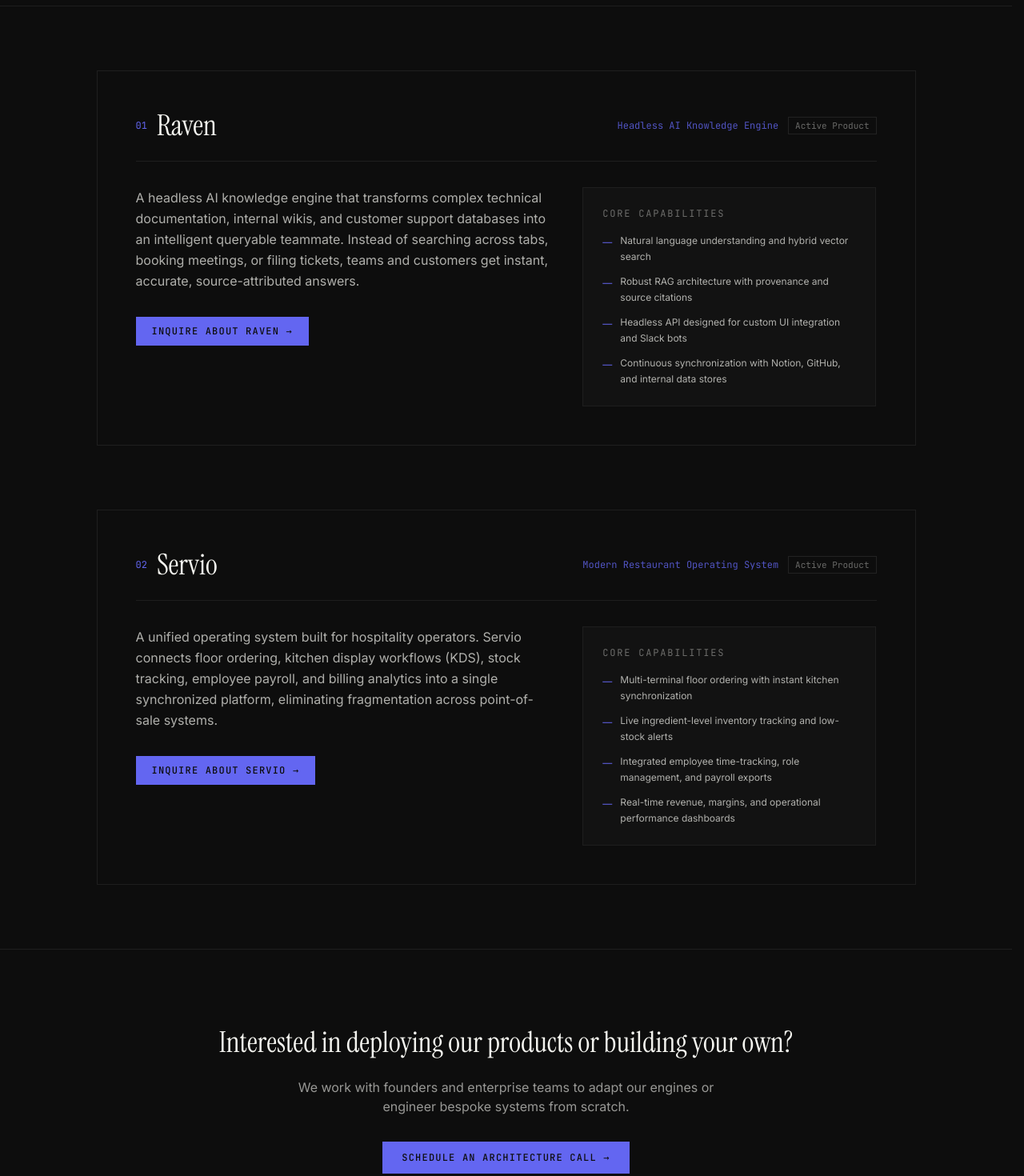
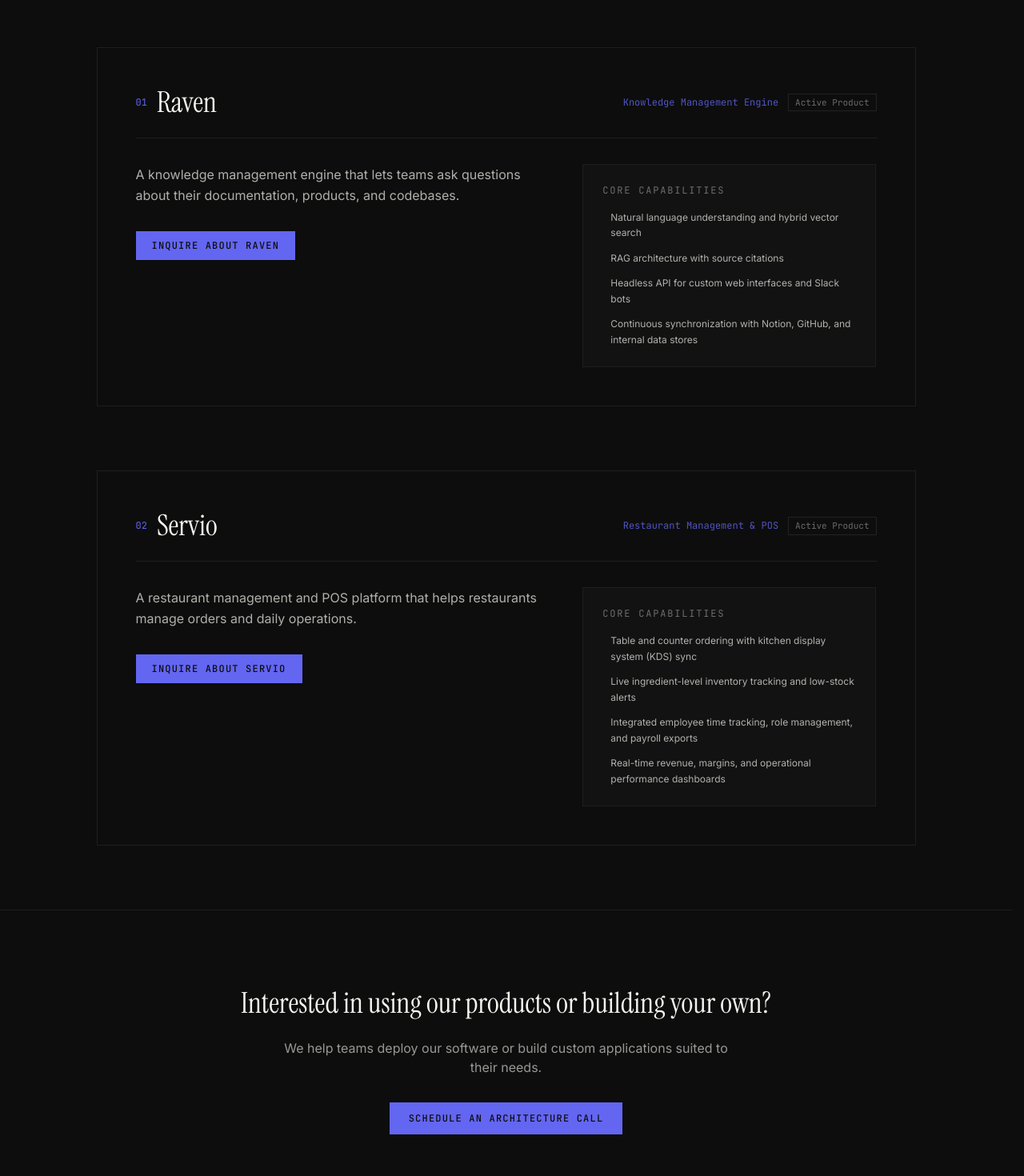
Before and after one commit to zuolabx/zuolab-website, a Next.js app: page /products in a window 1280 px wide. Shown: the part 520-1990 px from the top of the page at 80% size. Built offline with nearby package versions, Linux system fonts and the light colour scheme; a web font is replaced by a local one.

Commit message:
refactor(products): update product copy and metadata

```diff
--- a/src/app/products/page.tsx
+++ b/src/app/products/page.tsx
@@ -3,22 +3,22 @@
 import { SectionLabel } from "@/components/ui/section-label";
 
 export const metadata = {
-  title: "Products — ZuoLabs",
+  title: "Products | ZuoLabs",
   description:
-    "Software products engineered and operated by ZuoLabs — Raven AI Knowledge Engine and Servio Restaurant Operating System.",
+    "Software products built and maintained by ZuoLabs, including Raven and Servio.",
 };
 
 const products = [
   {
     num: "01",
     name: "Raven",
-    tagline: "Headless AI Knowledge Engine",
+    tagline: "Knowledge Management Engine",
     description:
-      "A headless AI knowledge engine that transforms complex technical documentation, internal wikis, and customer support databases into an intelligent queryable teammate. Instead of searching across tabs, booking meetings, or filing tickets, teams and customers get instant, accurate, source-attributed answers.",
+      "A knowledge management engine that lets teams ask questions about their documentation, products, and codebases.",
     capabilities: [
       "Natural language understanding and hybrid vector search",
-      "Robust RAG architecture with provenance and source citations",
-      "Headless API designed for custom UI integration and Slack bots",
+      "RAG architecture with source citations",
+      "Headless API for custom web interfaces and Slack bots",
       "Continuous synchronization with Notion, GitHub, and internal data stores",
     ],
     status: "Active Product",
@@ -26,13 +26,13 @@
   {
     num: "02",
     name: "Servio",
-    tagline: "Modern Restaurant Operating System",
+    tagline: "Restaurant Management & POS",
     description:
-      "A unified operating system built for hospitality operators. Servio connects floor ordering, kitchen display workflows (KDS), stock tracking, employee payroll, and billing analytics into a single synchronized platform, eliminating fragmentation across point-of-sale systems.",
+      "A restaurant management and POS platform that helps restaurants manage orders and daily operations.",
     capabilities: [
-      "Multi-terminal floor ordering with instant kitchen synchronization",
+      "Table and counter ordering with kitchen display system (KDS) sync",
       "Live ingredient-level inventory tracking and low-stock alerts",
-      "Integrated employee time-tracking, role management, and payroll exports",
+      "Integrated employee time tracking, role management, and payroll exports",
       "Real-time revenue, margins, and operational performance dashboards",
     ],
     status: "Active Product",
@@ -56,8 +56,8 @@
               Software we design, build, and operate.
             </h1>
             <p className="mt-6 text-foreground/60 text-lg leading-relaxed max-w-2xl font-light">
-              Alongside our client engineering engagements, ZuoLabs conceives and maintains
-              specialized software products addressing complex domain problems.
+              Alongside our client work, we build and maintain our own software
+              products.
             </p>
           </div>
         </section>
@@ -72,7 +72,9 @@
               >
                 <div className="flex flex-col sm:flex-row sm:items-center justify-between gap-4 pb-6 border-b border-[#1e1e1e]">
                   <div className="flex items-center gap-3">
-                    <span className="text-xs font-mono text-accent">{product.num}</span>
+                    <span className="text-xs font-mono text-accent">
+                      {product.num}
+                    </span>
                     <h2
                       className="text-3xl sm:text-4xl font-normal text-foreground"
                       style={{ fontFamily: "var(--font-serif)" }}
@@ -102,7 +104,7 @@
                         rel="noopener noreferrer"
                         className="inline-flex items-center px-5 py-2.5 bg-accent text-[#0d0d0d] font-mono text-xs uppercase tracking-[0.1em] font-medium hover:bg-accent/90 transition-colors"
                       >
-                        Inquire about {product.name} →
+                        Inquire about {product.name}
                       </a>
                     </div>
                   </div>
@@ -113,8 +115,11 @@
                     </p>
                     <ul className="space-y-3">
                       {product.capabilities.map((cap, i) => (
-                        <li key={i} className="text-xs text-foreground/70 flex items-start gap-2.5 leading-relaxed">
-                          <span className="text-accent shrink-0 mt-0.5">—</span>
+                        <li
+                          key={i}
+                          className="text-xs text-foreground/70 flex items-start gap-2.5 leading-relaxed"
+                        >
+                          <span className="text-accent shrink-0 mt-0.5"> </span>
                           <span>{cap}</span>
                         </li>
                       ))}
@@ -133,10 +138,11 @@
               className="text-3xl sm:text-4xl font-normal text-foreground"
               style={{ fontFamily: "var(--font-serif)" }}
             >
-              Interested in deploying our products or building your own?
+              Interested in using our products or building your own?
             </h3>
             <p className="text-foreground/60 text-base max-w-xl mx-auto">
-              We work with founders and enterprise teams to adapt our engines or engineer bespoke systems from scratch.
+              We help teams deploy our software or build custom applications
+              suited to their needs.
             </p>
             <div className="pt-2">
               <a
@@ -145,7 +151,7 @@
                 rel="noopener noreferrer"
                 className="inline-flex items-center px-6 py-3 bg-accent text-[#0d0d0d] font-mono text-xs uppercase tracking-[0.1em] font-medium hover:bg-accent/90 transition-colors"
               >
-                Schedule an Architecture Call →
+                Schedule an Architecture Call
               </a>
             </div>
           </div>
```
